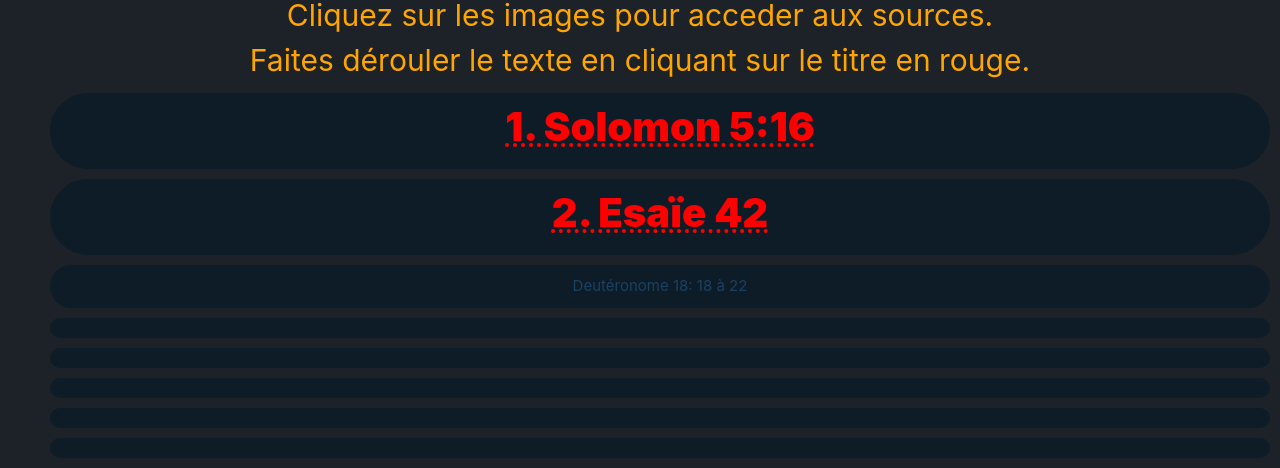
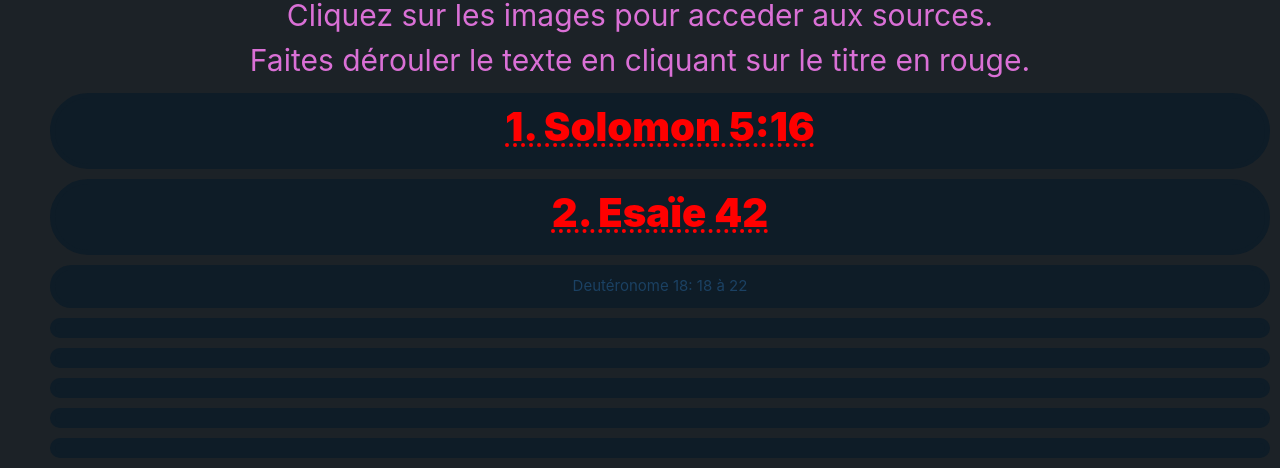
Before and after one commit to ELiasl02/Islam-vs-Christianisme, a plain HTML site: page bible.html in a window 1280 px wide. Shown: the part 651-1119 px from the top of the page. Drawn offline with nearby package versions, Linux system fonts and the light colour scheme.

Commit message:
Add files via upload

```diff
--- a/style/bible.css
+++ b/style/bible.css
@@ -22,7 +22,7 @@ img{
     justify-content: center;
 	align-items: center;
     height:300px;
-    width: 600px;
+    width: 700px;
     margin:50px auto;
     object-fit: contain;
     object-position: center;
@@ -66,10 +66,10 @@ h2{
     text-decoration: underline dotted;
     font-weight: 900 ;
 }
-div{
-    color:  orange;
-    text-align: center;
-    font-size: 30px
+h3{
+    color: orange;
+    margin:30px;
+    font-size:40px
 }
 em:hover{
     scale: 1.25;
@@ -120,7 +120,9 @@ a:hover{
 #start{
     margin:5px;
 }
-
+div[id*="div-"]{
+    display: none;
+}
 
 /*classi am*/
 .link{
@@ -129,6 +131,11 @@ a:hover{
     display: block;
     margin: 5px auto;
 
+}
+.alerte{
+    color:  orchid;
+    text-align: center;
+    font-size: 30px;
 }
 .titre{
     font-size: 30px;
```
